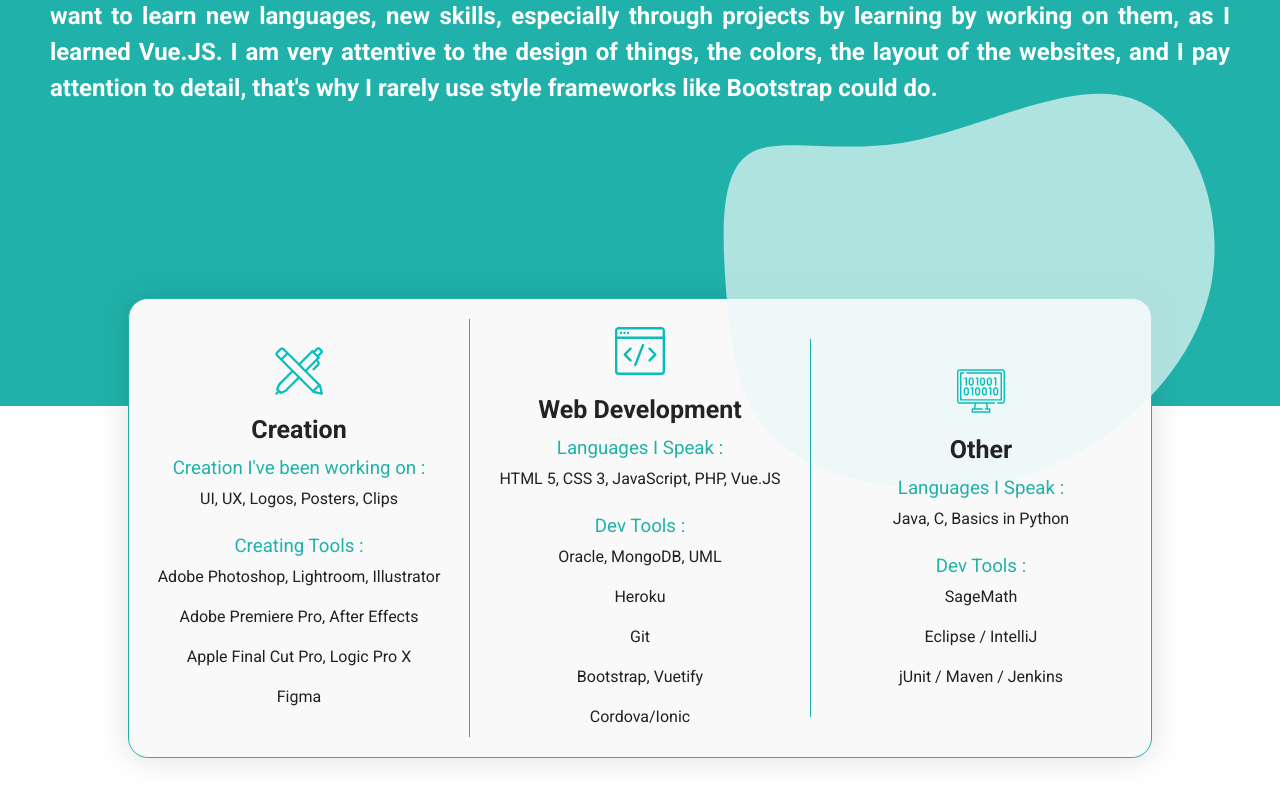
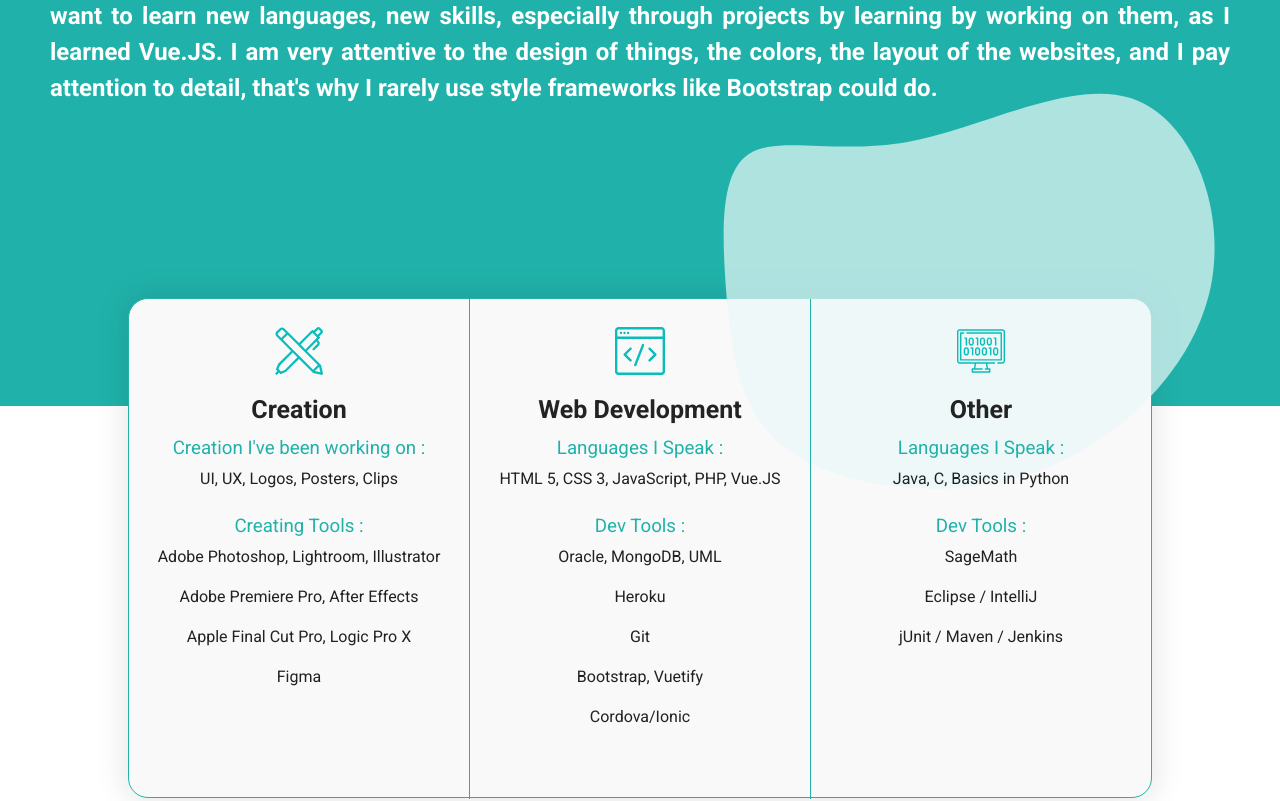
Before and after one commit to kilianpichard/E-Portfolio, a Vue app: page / in a window 1280 px wide. Shown: the part 892-1693 px from the top of the page. Built offline with nearby package versions, Linux system fonts and the light colour scheme.

Commit message:
test fix col 2

```diff
--- a/src/App.vue
+++ b/src/App.vue
@@ -298,6 +298,7 @@ export default {
   align-items: center;
   justify-content: flex-start;
   z-index: 15;
+  height: 500px !important;
 }
 .iconSvg{
   height: 48px !important;
@@ -315,6 +316,7 @@ export default {
   align-items: center;
   justify-content: space-around;
   flex-wrap: wrap;
+  height: 500px;
   border:1px solid lightseagreen;
   border-radius: 20px;
   width: 80vw;
```
